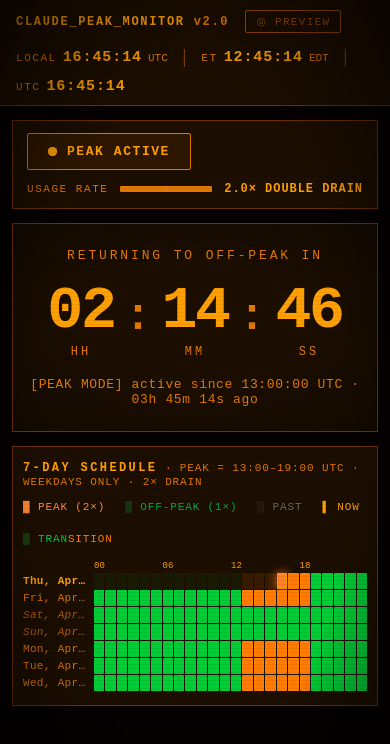
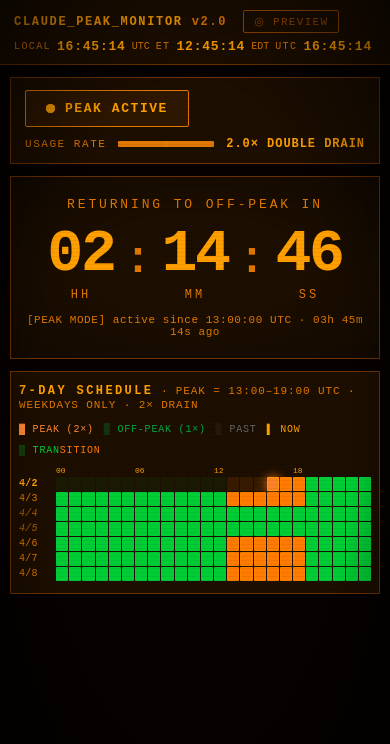
Before and after one commit to goforgold/claude-clock, a React (Vite) app: page / in a window 390 px wide. Shown: the top 744 px of the page. Built offline with nearby package versions, Linux system fonts and the light colour scheme.

Commit message:
feat: responsive layout for mobile

```diff
--- a/src/App.css
+++ b/src/App.css
@@ -618,17 +618,61 @@
   50%       { opacity: 0.5; }
 }
 
+/* ── Label visibility ──────────────────────────────────────────────────────── */
+.hm-label-short { display: none; }
+
 /* ── Responsive ────────────────────────────────────────────────────────────── */
 @media (max-width: 768px) {
-  .term-header  { padding: 10px 16px; }
-  .content      { padding: 14px 12px; gap: 14px; }
-  .top-row      { padding: 12px 14px; gap: 12px; flex-direction: column; align-items: flex-start; }
-  .rate-panel   { width: 100%; }
-  .countdown-section { padding: 24px 16px; }
-  .heatmap-section   { padding: 14px 10px; }
+  /* Header */
+  .term-header {
+    flex-direction: column;
+    align-items: flex-start;
+    padding: 10px 14px;
+    gap: 6px;
+  }
 
-  .hm-row  { grid-template-columns: 70px repeat(24, 1fr); gap: 1px; }
-  .hm-cell { height: 16px; }
+  .hdr-clocks {
+    gap: 6px;
+    width: 100%;
+  }
 
+  .clk-val  { font-size: 13px; }
+  .clk-lbl  { font-size: 10px; }
+  .clk-tz   { font-size: 10px; }
+  .clk-divider { display: none; }
+
+  /* Content */
+  .content { padding: 12px 10px; gap: 12px; }
+
+  /* Top row */
+  .top-row {
+    padding: 12px 14px;
+    gap: 10px;
+    flex-direction: column;
+    align-items: flex-start;
+  }
+  .rate-panel      { width: 100%; }
   .period-progress { display: none; }
+
+  /* Countdown */
+  .countdown-section { padding: 20px 14px; gap: 12px; }
+  .cd-since { font-size: 11px; }
+
+  /* Heatmap */
+  .heatmap-section { padding: 12px 8px; }
+
+  .hm-legend {
+    gap: 10px;
+    font-size: 10px;
+    margin-bottom: 10px;
+  }
+
+  .hm-label-full  { display: none; }
+  .hm-label-short { display: inline; }
+
+  .hm-row  { grid-template-columns: 36px repeat(24, 1fr); gap: 1px; }
+  .hm-cell { height: 14px; }
+  .hm-label { font-size: 10px; padding-right: 3px; }
+
+  .hm-header .hm-hdrcell { font-size: 8px; }
 }
--- a/src/App.tsx
+++ b/src/App.tsx
@@ -91,7 +91,7 @@
   splitToPeak?: boolean; // true = left=off-peak → right=peak
 }
 interface DayRow {
-  label: string; today: boolean; weekend: boolean; hours: HourCell[];
+  label: string; shortLabel: string; today: boolean; weekend: boolean; hours: HourCell[];
 }
 
 function build7Days(now: Date): DayRow[] {
@@ -104,6 +104,9 @@
 
     const label = new Intl.DateTimeFormat('en-US', {
       timeZone: tz, weekday: 'short', month: 'short', day: 'numeric',
+    }).format(new Date(dayMs))
+    const shortLabel = new Intl.DateTimeFormat('en-US', {
+      timeZone: tz, month: 'numeric', day: 'numeric',
     }).format(new Date(dayMs))
 
     // Treat the day as weekend if UTC-noon of that local day falls on Sat/Sun
@@ -137,7 +140,7 @@
         splitToPeak,
       }
     })
-    return { label, today: d === 0, weekend, hours }
+    return { label, shortLabel, today: d === 0, weekend, hours }
   })
 }
 
@@ -213,7 +216,10 @@
             day.today   ? 'hm-today'   : '',
             day.weekend ? 'hm-weekend' : '',
           ].filter(Boolean).join(' ')}>
-            <div className="hm-label">{day.label}</div>
+            <div className="hm-label">
+              <span className="hm-label-full">{day.label}</span>
+              <span className="hm-label-short">{day.shortLabel}</span>
+            </div>
             {day.hours.map(cell => {
               const pct = cell.splitFrac !== undefined ? Math.round(cell.splitFrac * 100) : undefined
               const splitStyle = pct !== undefined && !cell.past ? {
```
